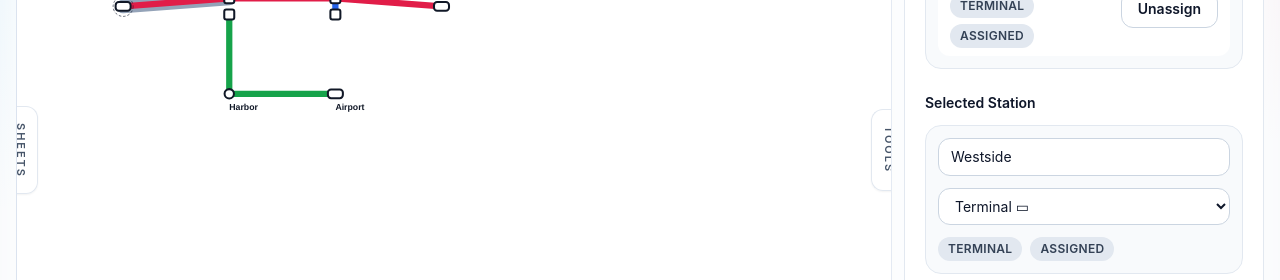
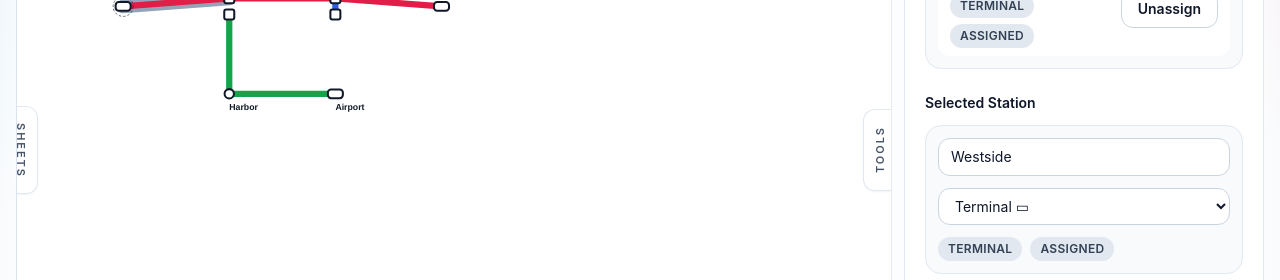
Before and after one commit to moreaki/raily, a React (Vite) app: page / in a window 1280 px wide. Shown: the part 333-613 px from the top of the page. Built offline with nearby package versions, Linux system fonts and the light colour scheme.

Commit message:
fix(editor): adjust tools rail translation and update "Tools" button rotation
- Fixed incorrect `translate-x` value for tools rail when closed, ensuring proper alignment.
- Updated "Tools" button to include a rotated span for improved vertical text orientation.

```diff
--- a/src/features/railway-map-editor/ui/RailwayMapCanvasPane.tsx
+++ b/src/features/railway-map-editor/ui/RailwayMapCanvasPane.tsx
@@ -789,7 +789,7 @@ export function RailwayMapCanvasPane(props: RailwayMapCanvasPaneProps) {
             <div className="pointer-events-auto relative h-[52%]">
               <div
                 className={`absolute right-0 top-1/2 flex -translate-y-1/2 transition-transform duration-200 ${
-                  showToolsRail ? "translate-x-0" : "translate-x-[228px]"
+                  showToolsRail ? "translate-x-0" : "translate-x-[220px]"
                 }`}
               >
                 <div className="flex w-[248px] flex-row-reverse items-stretch">
@@ -810,7 +810,7 @@ export function RailwayMapCanvasPane(props: RailwayMapCanvasPaneProps) {
                       className="rounded-l-xl border border-r-0 border-slate-200 bg-white/96 px-2 py-4 text-[11px] font-semibold uppercase tracking-[0.18em] text-slate-600 shadow-sm backdrop-blur [writing-mode:vertical-rl]"
                       onClick={() => setToolsRailOpen((current) => !current)}
                     >
-                      Tools
+                      <span className="block rotate-180">Tools</span>
                     </button>
                   </div>
                 </div>
```
